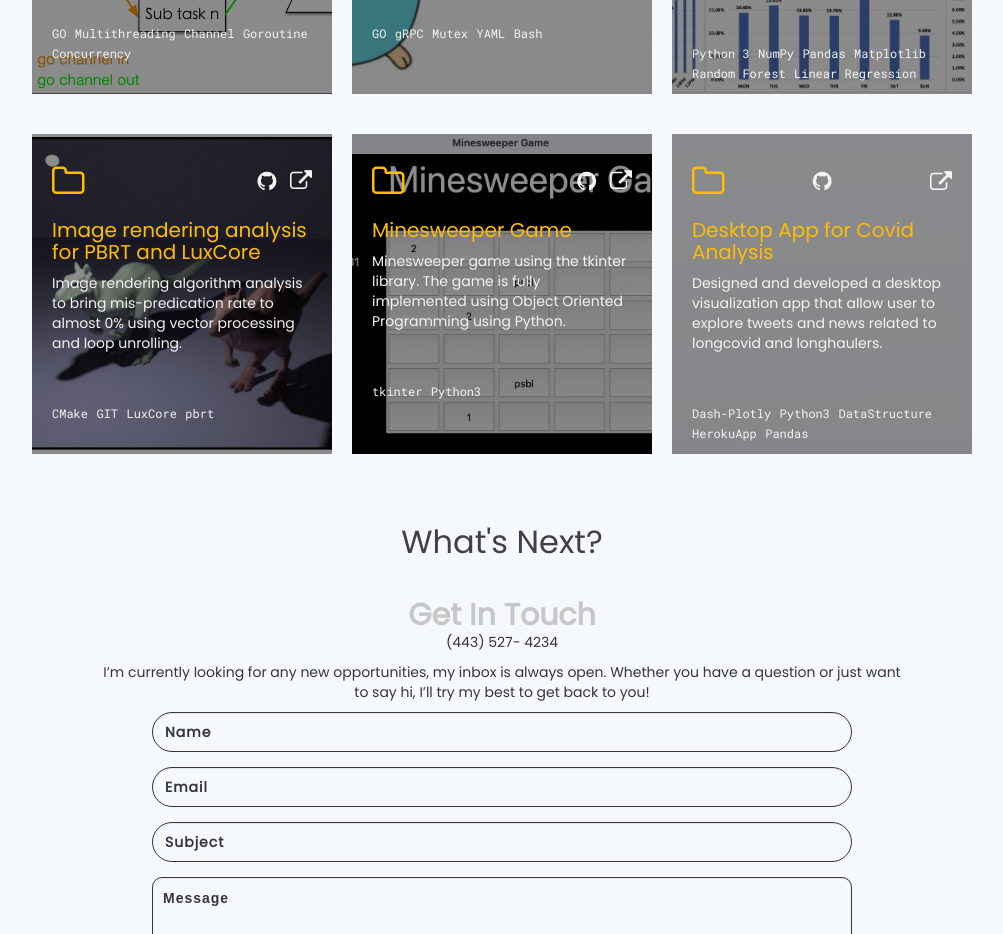
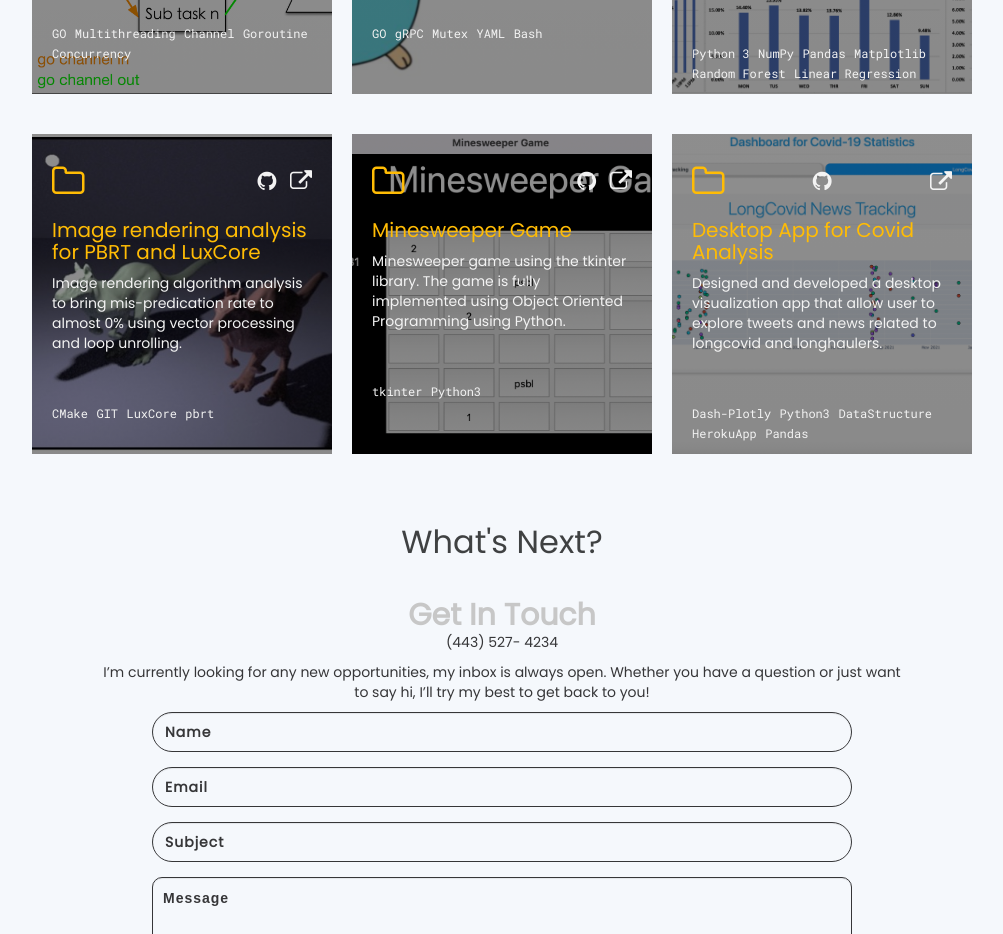
Before and after one commit to ranjanj1/ranjanjaiswal, a plain HTML site: page index.html in a window 1280 px wide. Shown: the part 4780-5714 px from the top of the page, without its empty margins (138-1141 px from the left). Drawn offline with nearby package versions, Linux system fonts and the light colour scheme.

Commit message:
Update index.css

```diff
--- a/css/index.css
+++ b/css/index.css
@@ -795,7 +795,7 @@ h1.big-tint-heading, .contact-page h1 {
 }
 
 .cart-five {
-    background: linear-gradient(to bottom, #00000071, #00000075), url(./img/DesktopApp.png) no-repeat center center/cover;
+    background: linear-gradient(to bottom, #00000071, #00000075), url(../img/DesktopApp.png) no-repeat center center/cover;
 }
 
 
```
